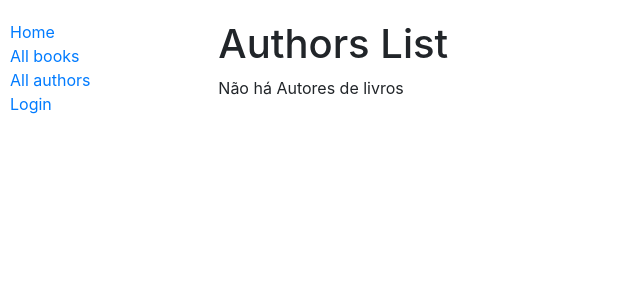
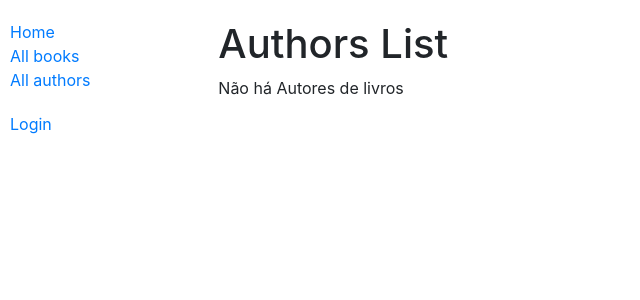
Before and after one commit to JFmaia/locallibrary, a Django app: page /catalog/authors/ in a window 1280 px wide. Shown: the top 300 px of the page, without its empty margins (0-640 px from the left). Run offline with Django 4.2, Linux system fonts and the light colour scheme; data that the repository does not hold is empty; some libraries are stand-ins or nearby versions.

Commit message:
Updating basic_generic.
Adicioando espaçamento entres os conjuntos na sid-bar.

```diff
--- a/locallibrary/catalog/templates/base_generic.html
+++ b/locallibrary/catalog/templates/base_generic.html
@@ -19,11 +19,15 @@
                         <li><a href="{% url 'books' %}">All books</a></li>
                         <li><a href="{% url 'authors' %}">All authors</a></li>
                         {% if user.is_authenticated %}
-                            <li>User: {{ user.get_username }}</li>
-                            <li><a href="{% url 'my-borrowed' %}">My Borrowed</a></li>
-                            <li><a href="{% url 'logout'%}?next={{request.path}}">Logout</a></li>
+                            <div class="staff" style="margin-top:20px">
+                                <li>User: {{ user.get_username }}</li>
+                                <li><a href="{% url 'my-borrowed' %}">My Borrowed</a></li>
+                                <li><a href="{% url 'logout'%}?next={{request.path}}">Logout</a></li>
+                            </div>
                         {% else %}
-                            <li><a href="{% url 'login'%}?next={{request.path}}">Login</a></li>
+                            <div class="staff" style="margin-top:20px">
+                                <li><a href="{% url 'login'%}?next={{request.path}}">Login</a></li>
+                            </div>
                         {% endif %}
                         {% if user.is_superuser or perms.catalog.can_mark_returned %}
                             <div class="staff" style="margin-top:20px">
```
